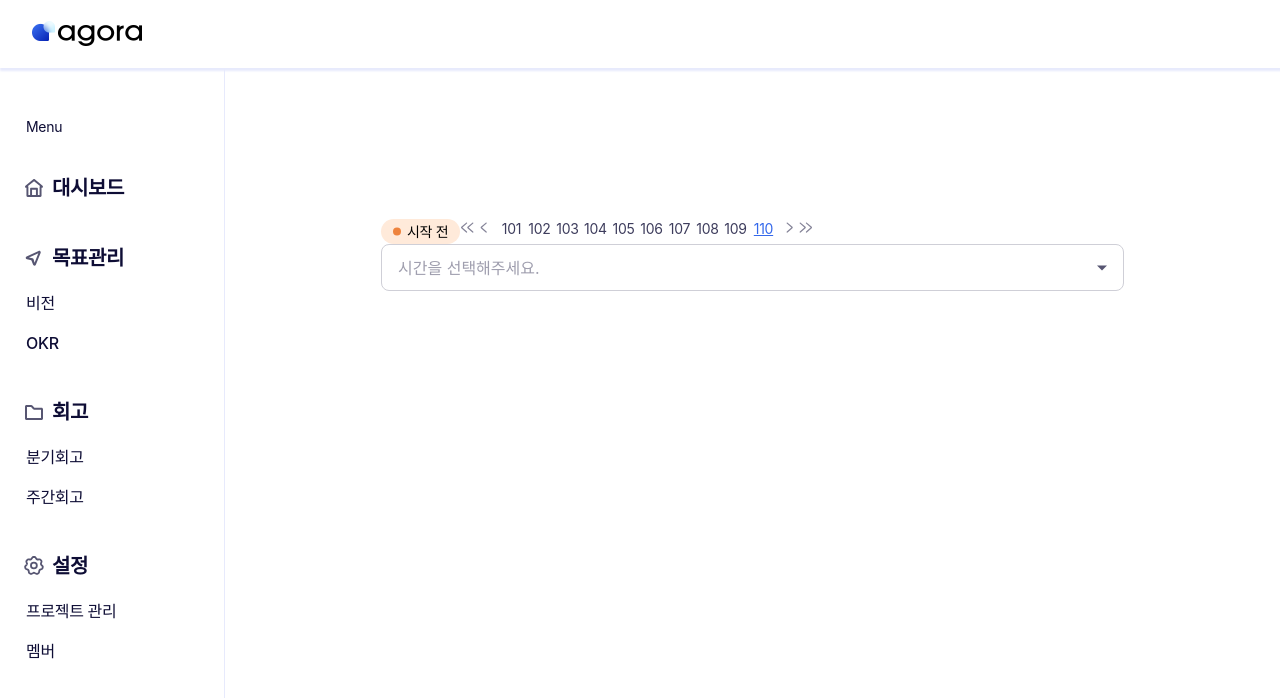
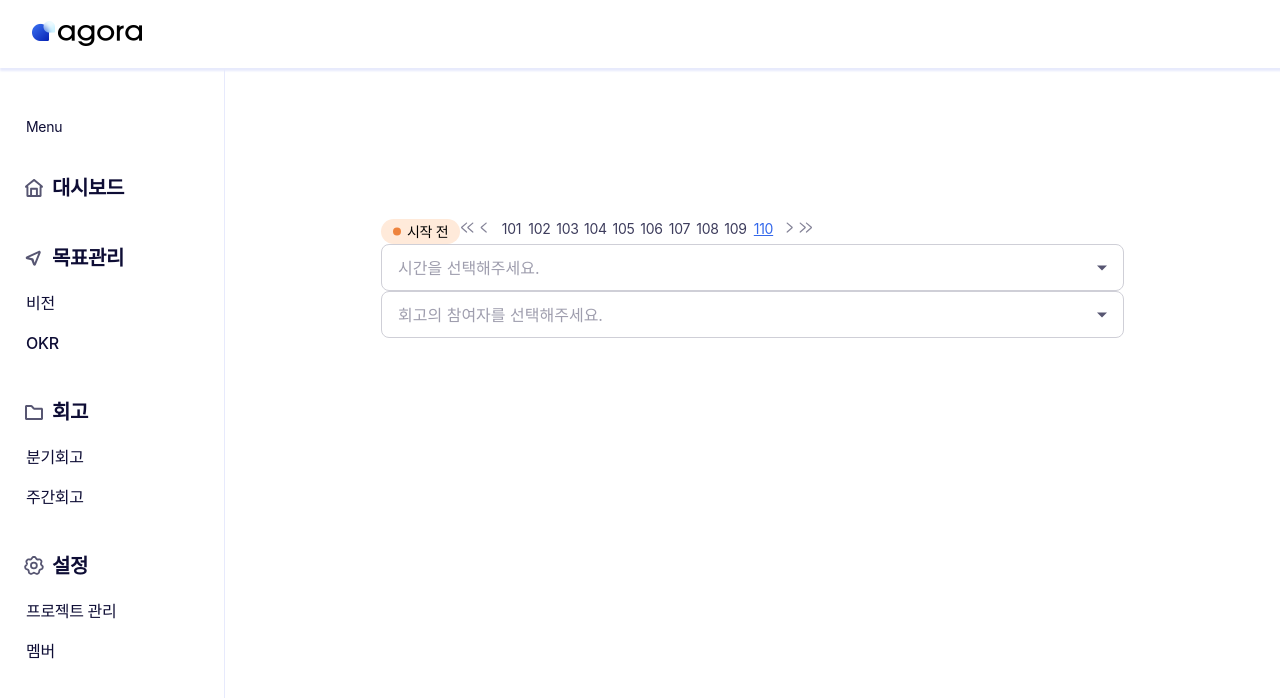
Before and after one commit to teamdef/agora-front-end, a Next.js app: page / in a window 1280 px wide. Shown: the top 698 px of the page. Built offline with nearby package versions, Linux system fonts and the light colour scheme; a web font is replaced by a local one.

Commit message:
feat: MemberDropdown 기능 구현

```diff
--- a/src/components/common/dropdown/TimeSelectBox.tsx
+++ b/src/components/common/dropdown/DateSelectBox.tsx
@@ -4,34 +4,31 @@ import { Check, OrangeCircle } from 'public/assets/svgs';
 import styled from 'styled-components';
 import { theme } from '~/styles/theme';
 
-interface TimeSelectBox {
+interface DateSelectBoxProps {
   value: string | null;
   valueHandler: (value: string) => void;
   closeHandler: () => void;
-  scrollPerView?: number;
 }
 
-const TIME_OPTIONS: string[] = ['5분 전', '10분 전', '15분 전', '20분 전', '30분 전', '1시간 전'];
+const TIME_OPTIONS: string[] = ['5분 전', '10분 전', '15분 전', '20분 전', '30분 전', '1시간 전', '없음'];
 
-const TimeSelectBox = ({ value, valueHandler, closeHandler, scrollPerView }: TimeSelectBox) => {
-  const viewItemCount = scrollPerView ?? 4;
-
+const DateSelectBox = ({ value, valueHandler, closeHandler }: DateSelectBoxProps) => {
   const onClickOption = (value: string) => {
     valueHandler(value);
     closeHandler();
   };
 
   return (
-    <Wrapper>
+    <Wrapper $isBlur={TIME_OPTIONS.length > 4}>
       <SelectBox>
         {TIME_OPTIONS.map((option: string) => {
           const uuid = self.crypto.randomUUID();
           const isActive = value === option;
           return (
-            <Option key={`TimeSelectBox-${uuid}`} onClick={() => onClickOption(option)} $isActive={isActive}>
+            <Option key={`DateSelectBox-${uuid}`} onClick={() => onClickOption(option)} $isActive={isActive}>
               <Content>
                 <OrangeCircle />
-                {option}
+                <span>{option}</span>
               </Content>
               {isActive && <Check viewBox="0 0 25 25" color={theme.colors.agoraBlue[400]} width={18} height={18} />}
             </Option>
@@ -41,12 +38,25 @@ const TimeSelectBox = ({ value, valueHandler, closeHandler, scrollPerView }: Tim
     </Wrapper>
   );
 };
-const Wrapper = styled.div`
+const Wrapper = styled.div<{ $isBlur: boolean }>`
   padding: 0 8px;
   border-radius: 8px;
   border: 1px solid ${({ theme }) => theme.colors.agoraBlack[50]};
   background: ${({ theme }) => theme.colors.background};
   box-shadow: 0px 0px 4px 0px rgba(0, 0, 0, 0.09);
+  height: 180px;
+  overflow-y: scroll;
+  // 스크롤 시 blur 처리
+  /* &::before {
+    content: '';
+    position: absolute;
+    display: block;
+    width: 100%;
+    height: 40px;
+    left: 0;
+    bottom: 0;
+    background: linear-gradient(180deg, rgba(255, 255, 255, 0.22) 0%, #fff 100%);
+  } */
 `;
 const SelectBox = styled.ul``;
 const Option = styled.li<{ $isActive: boolean }>`
@@ -55,6 +65,7 @@ const Option = styled.li<{ $isActive: boolean }>`
   justify-content: space-between;
   cursor: pointer;
   color: ${({ theme, $isActive }) => ($isActive ? theme.colors.agoraBlack[800] : theme.colors.agoraBlack[600])};
+
   &:hover {
     color: ${({ theme }) => theme.colors.agoraBlack[800]};
   }
@@ -63,5 +74,8 @@ const Content = styled.span`
   display: flex;
   align-items: center;
   gap: 6px;
+  span {
+    ${({ theme }) => theme.fontStyle.detail_2}
+  }
 `;
-export default TimeSelectBox;
+export default DateSelectBox;
--- /dev/null
+++ b/src/components/common/dropdown/MemberDropdown.tsx
@@ -0,0 +1,81 @@
+'use client';
+
+import styled from 'styled-components';
+import MemberListBox from './MemberSelectBox';
+import { useState } from 'react';
+import { DropdownArrowDown, DropdownArrowUp } from 'public/assets/svgs';
+import useOutsideClick from '~/hooks/useOutsideClick';
+import MemberSelectBox from './MemberSelectBox';
+
+export interface DropdownMemberStatus {
+  id: number;
+  profileImage: string;
+  nickname: string;
+}
+
+interface DropdownProps {
+  memberList: DropdownMemberStatus[];
+  placeHolder: string;
+  value: DropdownMemberStatus[];
+  valueHandler: (value: DropdownMemberStatus) => void;
+}
+
+const MemberDropdown = ({ memberList, valueHandler, value, placeHolder }: DropdownProps) => {
+  const [isOpen, setIsOpen] = useState<boolean>(false);
+
+  const toggleIsOpenHandler = () => setIsOpen((prev) => !prev);
+  const closeHandler = () => setIsOpen(false);
+
+  const wrapper = useOutsideClick(closeHandler);
+
+  return (
+    <Wrapper ref={wrapper}>
+      <PlaceHolderBox onClick={toggleIsOpenHandler} $isOpen={isOpen}>
+        {value.length > 0 && (
+          <SelectedMember>
+            {value.map((member) => {
+              const uuid = self.crypto.randomUUID();
+              return <div key={`MemberDropdown-${uuid}`}>{member.nickname}</div>;
+            })}
+          </SelectedMember>
+        )}
+        <PlaceHolderText>{value.length === 0 && placeHolder}</PlaceHolderText>
+        {isOpen ? <DropdownArrowUp /> : <DropdownArrowDown />}
+      </PlaceHolderBox>
+      {isOpen && (
+        <MemberSelectBox
+          value={value}
+          valueHandler={valueHandler}
+          closeHandler={closeHandler}
+          memberList={memberList}
+        />
+      )}
+    </Wrapper>
+  );
+};
+
+const Wrapper = styled.div`
+  position: relative;
+  display: flex;
+  flex-direction: column;
+  width: 100%;
+`;
+const PlaceHolderBox = styled.div<{ $isOpen: boolean }>`
+  display: flex;
+  justify-content: space-between;
+  align-items: center;
+  padding: 14.5px 16px;
+  user-select: none;
+  border-radius: 8px;
+  border: 1px solid ${({ theme, $isOpen }) => ($isOpen ? theme.colors.agoraBlue[300] : theme.colors.agoraBlack[100])};
+  background-color: ${({ theme }) => theme.colors.background};
+  color: ${({ theme }) => theme.colors.agoraBlack[800]};
+  cursor: pointer;
+`;
+const PlaceHolderText = styled.span`
+  color: ${({ theme }) => theme.colors.agoraBlack[300]};
+`;
+const SelectedMember = styled.div`
+  display: flex;
+`;
+export default MemberDropdown;
--- a/src/components/common/dropdown/MemberListBox.tsx
+++ /dev/null
@@ -1,6 +0,0 @@
-'use client';
-const MemberListBox = () => {
-  return <div></div>;
-};
-
-export default MemberListBox;
--- /dev/null
+++ b/src/components/common/dropdown/MemberSelectBox.tsx
@@ -0,0 +1,81 @@
+'use client';
+
+import { Check, OrangeCircle } from 'public/assets/svgs';
+import styled from 'styled-components';
+import { theme } from '~/styles/theme';
+import { DropdownMemberStatus } from './MemberDropdown';
+
+interface MemberSelectBoxProps {
+  memberList: DropdownMemberStatus[];
+  value: DropdownMemberStatus[] | null;
+  valueHandler: (value: DropdownMemberStatus) => void;
+  closeHandler: () => void;
+}
+
+const MemberSelectBox = ({ memberList, value, valueHandler, closeHandler }: MemberSelectBoxProps) => {
+  const onClickOption = (_value: DropdownMemberStatus) => {
+    valueHandler(_value);
+    closeHandler();
+  };
+
+  return (
+    <Wrapper $isBlur={memberList.length > 4}>
+      <SelectBox>
+        {memberList.map((member: DropdownMemberStatus) => {
+          const uuid = self.crypto.randomUUID();
+          const isActive = value ? value.includes(member) : false;
+          return (
+            <Option key={`MemberSelectBox-${uuid}`} onClick={() => onClickOption(member)} $isActive={isActive}>
+              <Content>
+                <img src={member.profileImage} alt="프로필 이미지" />
+                <span>{member.nickname}</span>
+              </Content>
+              {isActive && <Check viewBox="0 0 25 25" color={theme.colors.agoraBlue[400]} width={18} height={18} />}
+            </Option>
+          );
+        })}
+      </SelectBox>
+    </Wrapper>
+  );
+};
+const Wrapper = styled.div<{ $isBlur: boolean }>`
+  padding: 0 8px;
+  border-radius: 8px;
+  border: 1px solid ${({ theme }) => theme.colors.agoraBlack[50]};
+  background: ${({ theme }) => theme.colors.background};
+  box-shadow: 0px 0px 4px 0px rgba(0, 0, 0, 0.09);
+  height: 180px;
+  overflow-y: scroll;
+  // 스크롤 시 blur 처리
+  /* &::before {
+    content: '';
+    position: absolute;
+    display: block;
+    width: 100%;
+    height: 40px;
+    left: 0;
+    bottom: 0;
+    background: linear-gradient(180deg, rgba(255, 255, 255, 0.22) 0%, #fff 100%);
+  } */
+`;
+const SelectBox = styled.ul``;
+const Option = styled.li<{ $isActive: boolean }>`
+  padding: 12px 18px 12px 12px;
+  display: flex;
+  justify-content: space-between;
+  cursor: pointer;
+  color: ${({ theme, $isActive }) => ($isActive ? theme.colors.agoraBlack[800] : theme.colors.agoraBlack[600])};
+
+  &:hover {
+    color: ${({ theme }) => theme.colors.agoraBlack[800]};
+  }
+`;
+const Content = styled.span`
+  display: flex;
+  align-items: center;
+  gap: 6px;
+  span {
+    ${({ theme }) => theme.fontStyle.detail_2}
+  }
+`;
+export default MemberSelectBox;
--- a/src/components/common/navigation/Pagination.tsx
+++ b/src/components/common/navigation/Pagination.tsx
@@ -1,7 +1,7 @@
 'use client';
 
 import { ArrowFirst, ArrowLast, ArrowLeft, ArrowRight } from 'public/assets/svgs';
-import { useEffect, useMemo } from 'react';
+import { useMemo } from 'react';
 import styled from 'styled-components';
 import { theme } from '~/styles/theme';
 
@@ -52,9 +52,13 @@ const Pagination = ({ totalPage, currentPage, pagehandler }: PaginationProps) =>
         )}
       </PrevButtonBox>
       <PaginationList>
-        {pageArray.map((num) => {
+        {pageArray.map((num, idx) => {
           return (
-            <PaginationItem $isActive={currentPage === num} onClick={() => pagehandler(num)}>
+            <PaginationItem
+              $isActive={currentPage === num}
+              onClick={() => pagehandler(num)}
+              key={`PaginationItem-${idx}`}
+            >
               {num}
             </PaginationItem>
           );
--- a/src/pages/index.tsx
+++ b/src/pages/index.tsx
@@ -1,14 +1,39 @@
 import { useState } from 'react';
 import Badge from '~/components/common/display/Badge';
-import Dropdown from '~/components/common/dropdown/Dropdown';
+import DateDropdown from '~/components/common/dropdown/DateDropdown';
+import MemberDropdown, { DropdownMemberStatus } from '~/components/common/dropdown/MemberDropdown';
 import Pagination from '~/components/common/navigation/Pagination';
 import { ReactElement } from 'react';
 import GNBLayout from '~/components/layout/GNBLayout';
 import LNBLayout from '~/components/layout/LNBLayout';
 
+const mockData: DropdownMemberStatus[] = [
+  {
+    id: 1,
+    profileImage: '',
+    nickname: '진현우',
+  },
+  {
+    id: 2,
+    profileImage: '',
+    nickname: '진현우',
+  },
+  {
+    id: 3,
+    profileImage: '',
+    nickname: '진현우',
+  },
+  {
+    id: 4,
+    profileImage: '',
+    nickname: '진현우',
+  },
+];
+
 const Page = () => {
   const [current, setCurrent] = useState(110);
   const [dropdown, setDropdown] = useState<string | null>(null);
+  const [memberDrop, setMemberDrop] = useState<DropdownMemberStatus[]>([]);
 
   const totalPage = 115;
 
@@ -19,11 +44,26 @@ const Page = () => {
     setDropdown(value);
   };
 
+  const memberDropHandler = (value: DropdownMemberStatus) => {
+    const hasValue = memberDrop.find((member) => member.id === value.id);
+    if (hasValue) {
+      setMemberDrop(memberDrop.filter((user) => user.id !== value.id));
+    } else {
+      setMemberDrop((prev) => [...prev, value]);
+    }
+  };
+
   return (
     <div style={{ padding: '100px' }}>
       <Badge label="시작 전" status="todo" />
       <Pagination currentPage={current} pagehandler={currentHandler} totalPage={totalPage} />
-      <Dropdown type="time" value={dropdown} placeHolder="시간을 선택해주세요." valueHandler={dropdownHandler} />
+      <DateDropdown value={dropdown} placeHolder="시간을 선택해주세요." valueHandler={dropdownHandler} />
+      <MemberDropdown
+        value={memberDrop}
+        placeHolder="회고의 참여자를 선택해주세요."
+        valueHandler={memberDropHandler}
+        memberList={mockData}
+      />
     </div>
   );
 };
```
Also changed, not shown: src/components/common/dropdown/DateDropdown.tsx (renamed from src/components/common/dropdown/Dropdown.tsx, +4 -21 lines).
